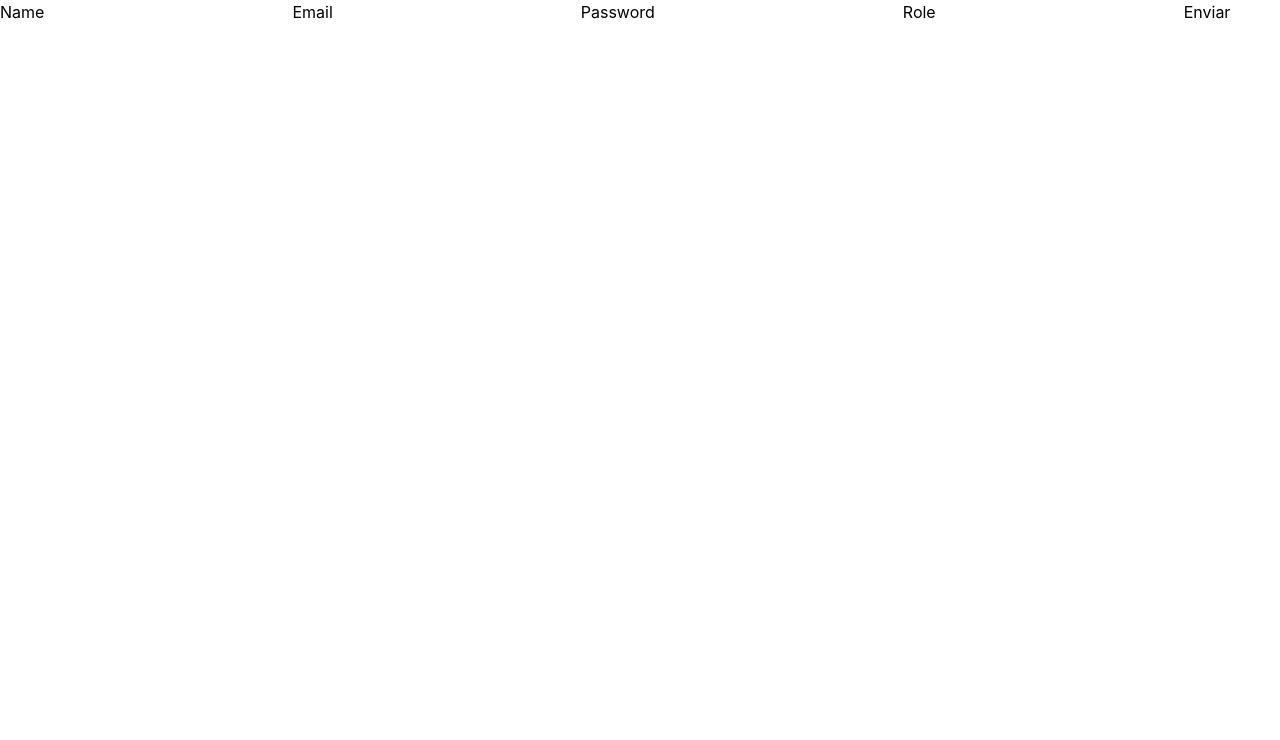
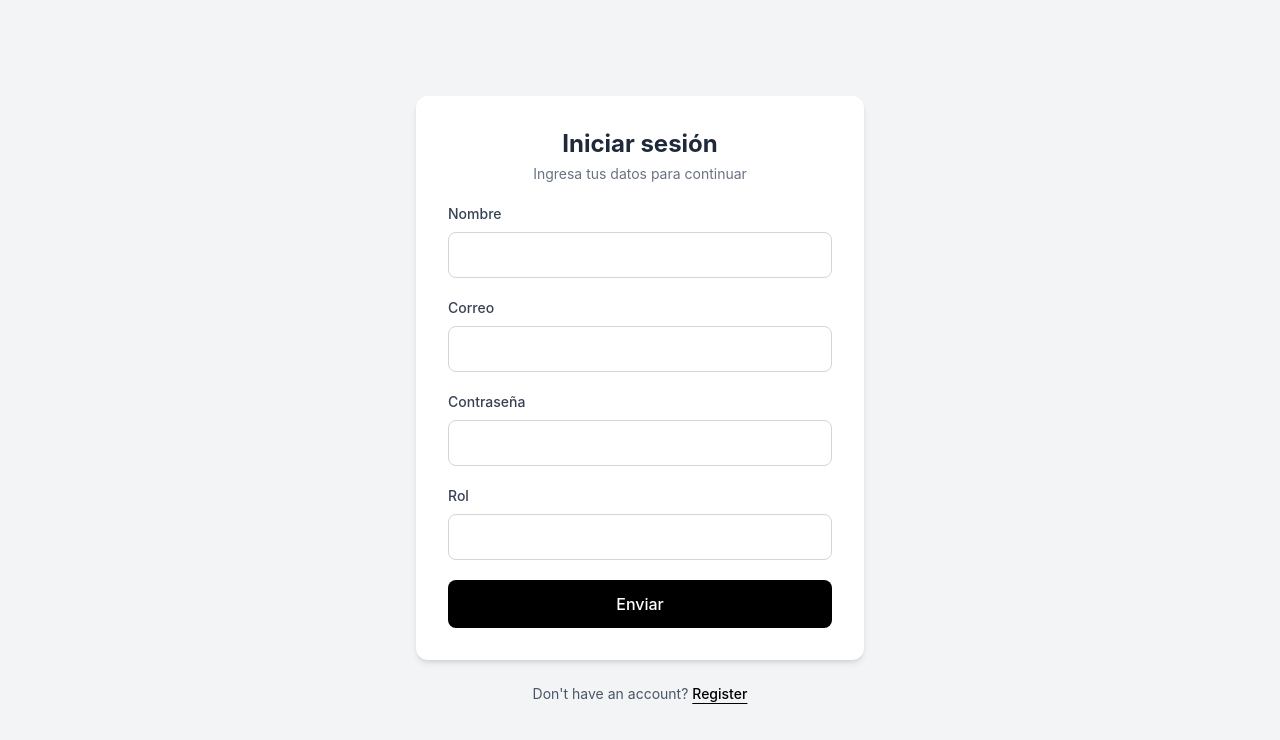
Before and after one commit to and1ru/calificaciones-front, a React (Vite) app: page /login in a window 1280 px wide. Shown: the top 740 px of the page. Built offline with nearby package versions, Linux system fonts and the light colour scheme.

Commit message:
se mejoro los estilos y el funcionamiento de las rutas y del input

```diff
--- a/src/components/Input-component.tsx
+++ b/src/components/Input-component.tsx
@@ -1,25 +1,72 @@
-import { Controller, type Control, type FieldError } from "react-hook-form";
-import type { loginType } from "../schemas/login-schema";
+import type {
+  Control,
+  FieldError,
+  FieldValues,
+  Path,
+} from "react-hook-form";
+import { Controller } from "react-hook-form";
 
-interface Props {
-    control: Control<loginType>,
-    label:string;
-    name: keyof loginType,
-    error?: FieldError
-    type: string;
+interface Props<T extends FieldValues> {
+  type: string;
+  name: Path<T>;
+  label: string;
+  control: Control<T>;
+  error?: FieldError;
+  minimo?: string | number;
+  placeholder?: string;
 }
 
-export const InputComponent = <T,>({control, name, error, type, label}:Props) => {
+export const InputComponent = <T extends FieldValues>({
+  type,
+  name,
+  label,
+  control,
+  error,
+  minimo,
+  placeholder,
+}: Props<T>) => {
   return (
-    <>
-        <label htmlFor={name}>{label}</label>
-            <Controller
+    <div className="flex flex-col gap-2">
+      <label
+        htmlFor={name}
+        className="text-sm font-medium text-gray-700"
+      >
+        {label}
+      </label>
+
+      <Controller
+        control={control}
         name={name}
-        control={control}
-        render={({field}) => <input {...field} type={type}/>}
-    />
-    { error && <p>{error.message}</p>}
-    </>
+        render={({ field }) => (
+          <input
+            {...field}
+            id={name}
+            type={type}
+            min={minimo}
+            placeholder={placeholder}
+            className={`
+              w-full
+              rounded-lg
+              border
+              px-4
+              py-2.5
+              outline-none
+              transition
+              ${
+                error
+                  ? "border-red-500 focus:ring-2 focus:ring-red-200"
+                  : "border-gray-300 focus:border-blue-500 focus:ring-2 focus:ring-blue-200"
+              }
+            `}
+          />
+        )}
+      />
 
+      {error && (
+        <p className="text-sm text-red-500">
+          {error.message}
+        </p>
+      )}
+    </div>
   );
 };
--- a/src/pages/login-page.tsx
+++ b/src/pages/login-page.tsx
@@ -1,28 +1,97 @@
 import { useForm, type SubmitHandler } from "react-hook-form";
+import { useNavigate } from "react-router-dom";
 import type { loginType } from "../schemas/login-schema";
 import { InputComponent } from "../components/Input-component";
 
 export const LoginPage = () => {
-    const { handleSubmit, control, formState: {errors}} = useForm<loginType>({
-        mode:"onBlur",
-        defaultValues: {
-            email: "",
-            name: "",
-            password: "",
-        }
-    })
+  const navigate = useNavigate();
 
-    const handleForm:SubmitHandler<loginType> = (data) => {
-        console.log(data)
-    }
+  const {
+    handleSubmit,
+    control,
+    formState: { errors },
+  } = useForm<loginType>({
+    mode: "onBlur",
+    defaultValues: {
+      email: "",
+      name: "",
+      password: "",
+    },
+  });
+
+  const handleForm: SubmitHandler<loginType> = (data) => {
+    console.log(data);
+  };
+
+  const handleGoToRegister = () => {
+    navigate("/register", { replace: true });
+  };
 
   return (
-    <form onSubmit={handleSubmit(handleForm)}>
-        <InputComponent control={control} error={errors.name} label="Name" name="name" type="text"/>
-        <InputComponent control={control} error={errors.email} label="Email" name="email" type="email"/>
-        <InputComponent control={control} error={errors.password} label="Password" name="password" type="password"/>
-        <InputComponent control={control} error={errors.role} label="Role" name="role" type="text"/>
-        <button type="button">Enviar</button>
-    </form>
+    <div className="min-h-screen flex flex-col items-center justify-center bg-gray-100 px-4">
+      <form
+        onSubmit={handleSubmit(handleForm)}
+        className="w-full max-w-md rounded-xl bg-white p-8 shadow-md space-y-5"
+      >
+        <div className="text-center">
+          <h1 className="text-2xl font-bold text-gray-800">
+            Iniciar sesión
+          </h1>
+          <p className="mt-1 text-sm text-gray-500">
+            Ingresa tus datos para continuar
+          </p>
+        </div>
+
+        <InputComponent
+          control={control}
+          error={errors.name}
+          label="Nombre"
+          name="name"
+          type="text"
+        />
+
+        <InputComponent
+          control={control}
+          error={errors.email}
+          label="Correo"
+          name="email"
+          type="email"
+        />
+
+        <InputComponent
+          control={control}
+          error={errors.password}
+          label="Contraseña"
+          name="password"
+          type="password"
+        />
+
+        <InputComponent
+          control={control}
+          error={errors.role}
+          label="Rol"
+          name="role"
+          type="text"
+        />
+
+        <button
+          type="submit"
+          className="w-full rounded-lg bg-black py-3 font-medium text-white transition hover:bg-gray-800"
+        >
+          Enviar
+        </button>
+      </form>
+
+      <p className="mt-6 text-sm text-gray-600">
+        Don't have an account?{" "}
+        <button
+          type="button"
+          onClick={handleGoToRegister}
+          className="font-medium text-black underline underline-offset-4 hover:text-gray-700"
+        >
+          Register
+        </button>
+      </p>
+    </div>
   );
 };
--- a/src/pages/register-page.tsx
+++ b/src/pages/register-page.tsx
@@ -1,5 +1,93 @@
+import { useForm, type SubmitHandler } from "react-hook-form";
+import { useNavigate } from "react-router-dom";
+import { InputComponent } from "../components/Input-component";
+import type { registerUserType } from "../schemas/register-schema";
+
 export const RegisterPage = () => {
+  const navigate = useNavigate();
+
+  const { handleSubmit, control, formState: { errors } } = useForm<registerUserType>({
+    mode: "onBlur",
+    defaultValues: {
+      connfirmPassword:"",
+      email: "",
+      name: "",
+      password: "",
+    },
+  });
+
+  const handleForm: SubmitHandler<registerUserType> = (data) => {
+    console.log(data);
+  };
+
+  const handleGoToLogin = () => {
+    navigate("/login", { replace: true });
+  };
+
   return (
-    <></>
+    <div className="min-h-screen flex flex-col items-center justify-center bg-gray-100 px-4">
+      <form
+        onSubmit={handleSubmit(handleForm)}
+        className="w-full max-w-md rounded-xl bg-white p-8 shadow-md space-y-5"
+      >
+        <div className="text-center">
+          <h1 className="text-2xl font-bold text-gray-800">
+            Registrarse
+          </h1>
+          <p className="mt-1 text-sm text-gray-500">
+            Ingresa tus datos para continuar
+          </p>
+        </div>
+
+        <InputComponent
+          control={control}
+          error={errors.name}
+          label="Nombre"
+          name="name"
+          type="text"
+        />
+
+        <InputComponent
+          control={control}
+          error={errors.email}
+          label="Correo"
+          name="email"
+          type="email"
+        />
+
+        <InputComponent
+          control={control}
+          error={errors.password}
+          label="Contraseña"
+          name="password"
+          type="password"
+        />
+
+        <InputComponent
+          control={control}
+          error={errors.connfirmPassword}
+          label="ConFirm Password"
+          name="connfirmPassword"
+          type="password"
+        />
+        <button
+          type="submit"
+          className="w-full rounded-lg bg-black py-3 font-medium text-white transition hover:bg-gray-800"
+        >
+          Enviar
+        </button>
+      </form>
+
+      <p className="mt-6 text-sm text-gray-600">
+        Don't have an account?{" "}
+        <button
+          type="button"
+          onClick={handleGoToLogin}
+          className="font-medium text-black underline underline-offset-4 hover:text-gray-700"
+        >
+          login
+        </button>
+      </p>
+    </div>
   );
 };
--- /dev/null
+++ b/src/schemas/register-schema.ts
@@ -0,0 +1,10 @@
+import z from 'zod'
+
+export const registerUserSchema = z.object({
+    name: z.string(),
+    email: z.email(),
+    password: z.string().min(8, "must be lenght 8"),
+    connfirmPassword: z.string().min(8, "must be lenght 8")
+})
+
+export type registerUserType = z.infer<typeof registerUserSchema>
```
Also changed, not shown: src/pages/root.tsx (added, +7 -0 lines), src/routes/app-router.tsx (+21 -7 lines).
